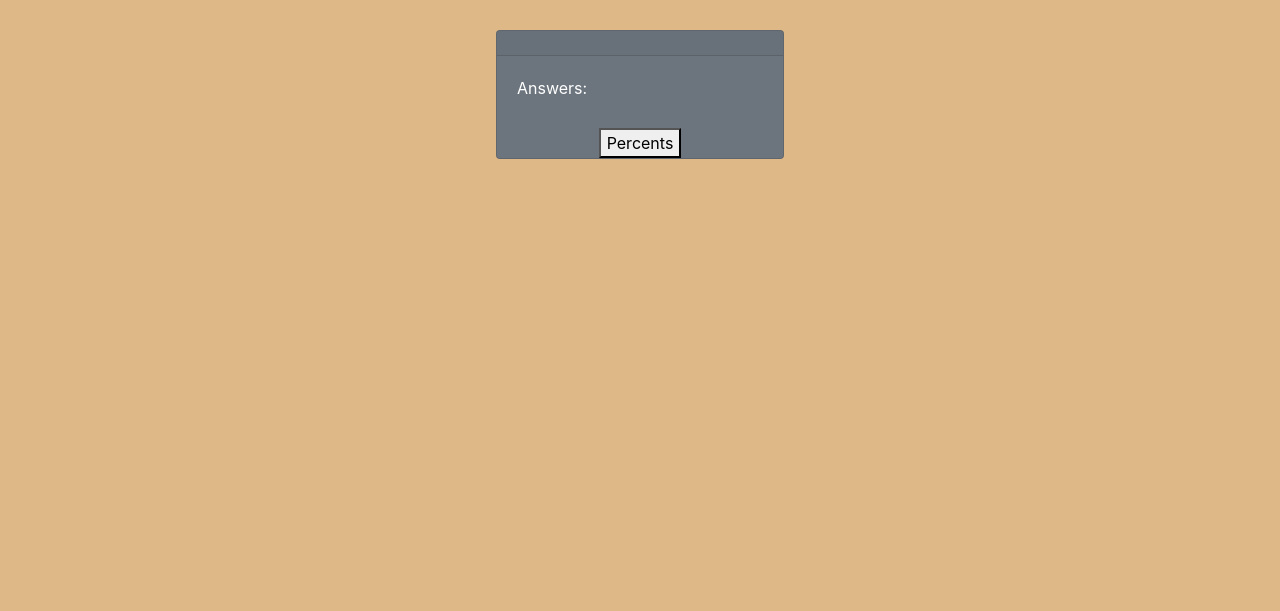
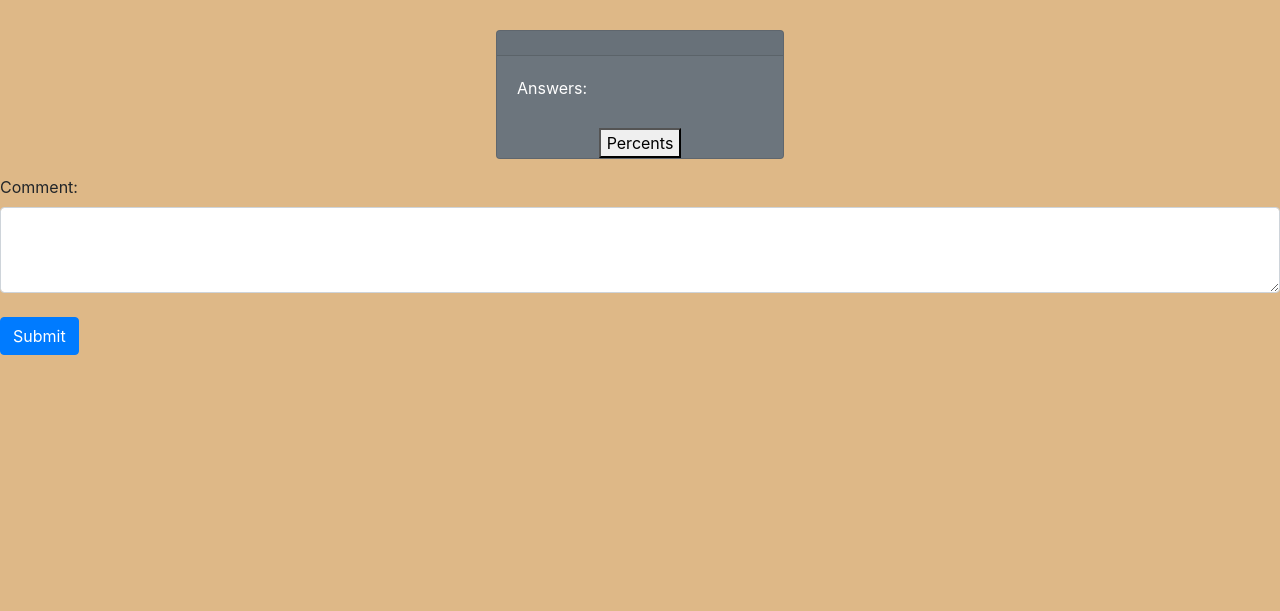
Before and after one commit to mirokrastev/poll-website, a Django app: template poll/templates/poll/single-poll/view_poll.html in a window 1280 px wide. Shown: the part 56-667 px from the top of the page. Run offline with Django 3.2, Linux system fonts and the light colour scheme; the template is opened without the code that fills it: values that come from a table or form of the project are taken from there, others are empty.

Commit message:
Bug fix and comment functionality
In this update I added the functionality to comment under Polls! I will make a better front end in the coming days :)

Also I fixed some bugs.

```diff
--- a/poll/admin.py
+++ b/poll/admin.py
@@ -1,6 +1,7 @@
 from django.contrib import admin
-from poll.models import Poll, Answer, Vote
+from poll.models import Poll, Answer, Vote, Comment
 
 admin.site.register(Poll)
 admin.site.register(Answer)
 admin.site.register(Vote)
+admin.site.register(Comment)
--- a/poll/forms.py
+++ b/poll/forms.py
@@ -31,6 +31,13 @@ answer_modelformset = modelformset_factory(model=Answer, form=AnswerForm,
 
 
 class CommentForm(forms.ModelForm):
+    def __init__(self, *args, **kwargs):
+        super().__init__(*args, **kwargs)
+        self.fields['comment'].widget.attrs.update({
+            'class': 'form-control',
+            'rows': '3'
+        })
+
     class Meta:
         model = Comment
         fields = ('comment',)
--- a/poll/templates/poll/single-poll/view_poll.html
+++ b/poll/templates/poll/single-poll/view_poll.html
@@ -14,6 +14,7 @@
 {% endblock links %}
 
 {% block content %}
+    <div id="poll">
         <div class="card text-white bg-secondary mb-3" style="max-width: 18rem;margin: 30px auto;">
             <div id="pollName" class="card-header">{{ poll }}</div>
             <div class="card-body">
@@ -31,6 +32,27 @@
                 {% endif %}
             </div>
         </div>
+    </div>
+
+    <div id="comments">
+        {% if comment_form %}
+            <div class="form-group">
+                <form method="POST" action="{% url 'poll:comment_poll' poll.id poll %}">
+                    {% csrf_token %}
+                    {{ comment_form }}
+                    <br>
+                    <button type="button" class="btn btn-primary">Submit</button>
+                </form>
+            </div>
+        {% endif %}
+        <div class="comment">
+            {% for comment in comments %}
+                <span>
+                {{ comment.user }}: {{ comment.comment }}
+                </span>
+            {% endfor %}
+        </div>
+    </div>
 {% endblock content %}
 
 {% block scripts %}
--- a/utils/managers.py
+++ b/utils/managers.py
@@ -1,10 +1,9 @@
 from django.db import models
-from django.core.exceptions import ObjectDoesNotExist
 
 
 class GenericManager(models.Manager):
     def get_or_none(self, **kwargs):
         try:
             return self.get(**kwargs)
-        except ObjectDoesNotExist:
+        except self.model.DoesNotExist:
             return None
```
Also changed, not shown: poll/views.py (+20 -10 lines). Lines whose indentation alone changed are shown as unchanged.
